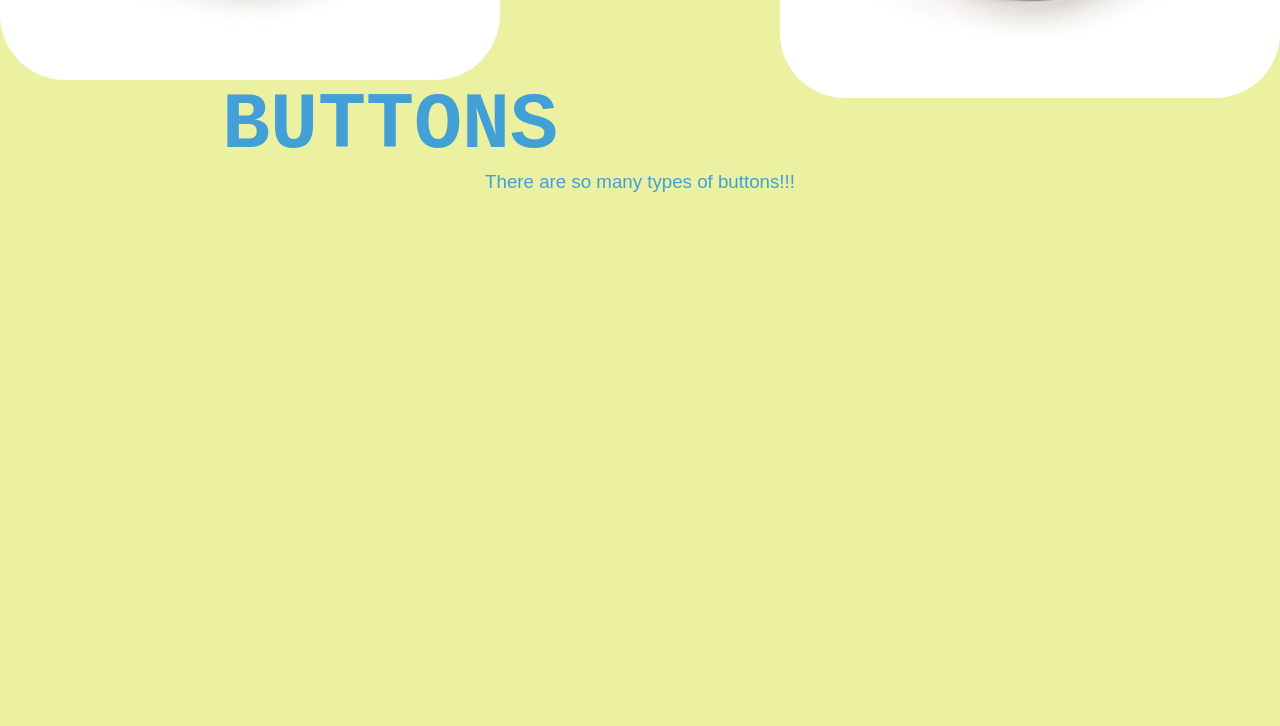
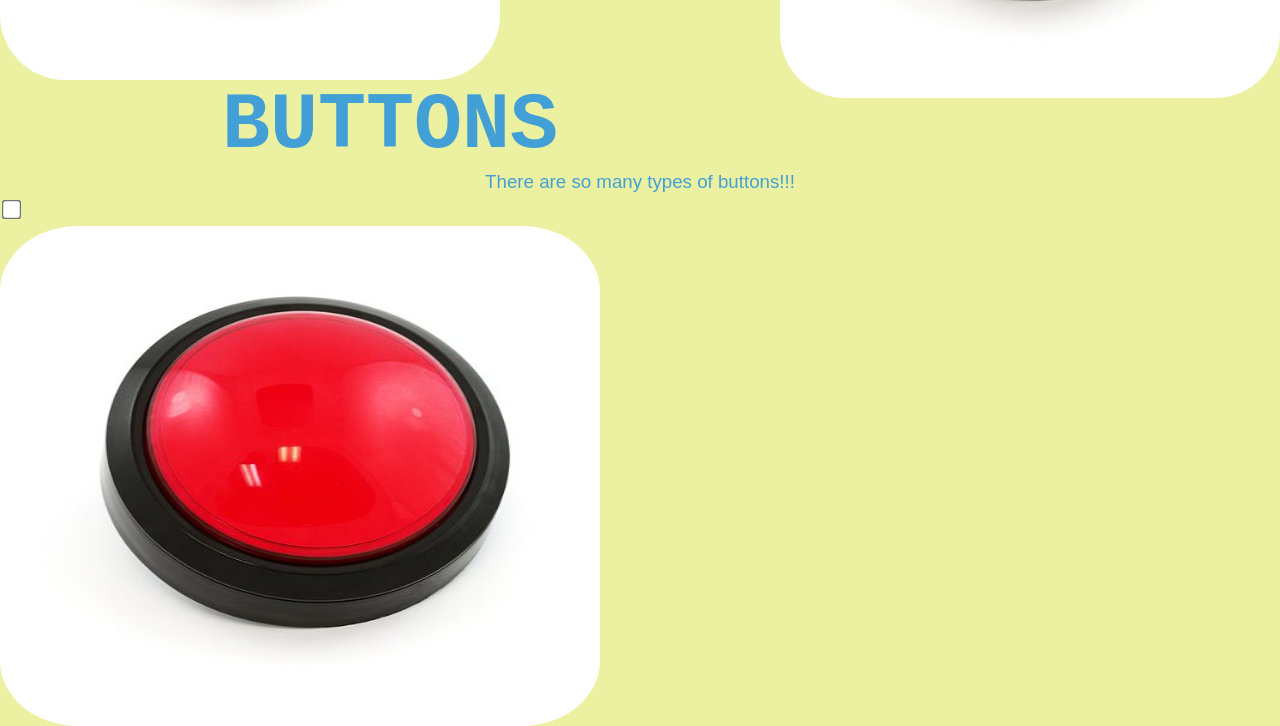
Before and after one commit to Wkelly3/WillKellySass, a website: page index.html in a window 1280 px wide. Shown: the part 1291-2017 px from the top of the page. Before the commit the page ends 1484 px from the top, so only its background shows below. Drawn offline with Linux system fonts and the light colour scheme.

Commit message:
finished touches. a weird button and margin tweaks

```diff
--- a/index.html
+++ b/index.html
@@ -40,5 +40,8 @@
     <img class="buttonimg1" src="41STOUKE3oL.jpg" alt="button">
     <h2>BUTTONS</h2>
     <h3>There are so many types of buttons!!!</h3>
+    <input type="checkbox" />
+<br />
+<img class="img1" src="41STOUKE3oL.jpg" alt="Random" />
 </body>
 </html>
--- a/sass/_img.scss
+++ b/sass/_img.scss
@@ -5,3 +5,21 @@
      float: left;
      margin-right: 5em;
 }
+input {
+     transform: scale(1.5);
+     margin: 10px 5px;
+   }
+
+   .img1 {
+     width: 600px;
+     height: 500px;
+     transition: 0s;
+   }
+
+   input:checked + br + .img1 {
+     width: 500px;
+     height: 500px;
+     object-fit: cover;
+     object-position: left-top;
+     transition: width 2s, height 4s;
+   }
```
Also changed, not shown: css/style.css, 1 other file.
